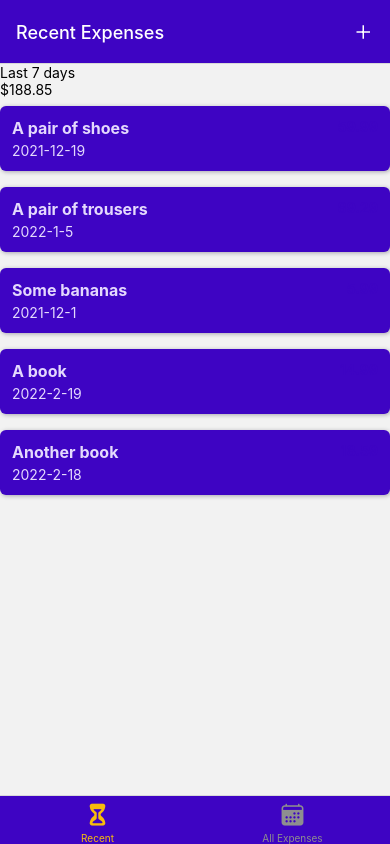
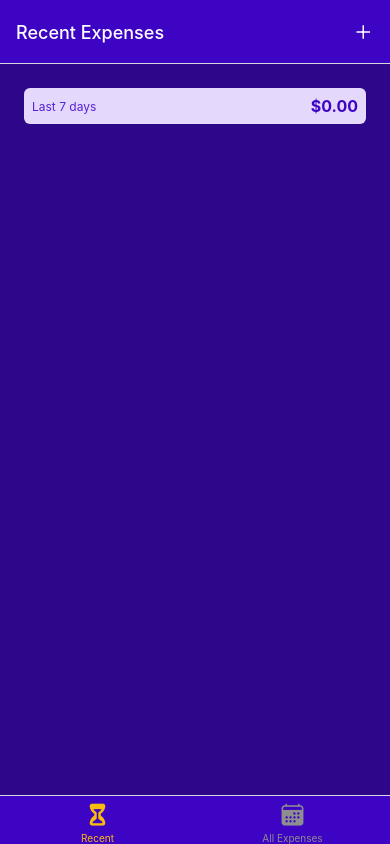
Before and after one commit to MarkoKustudija/ExpenseTracker_ReactNative, a React Native app: screen /RecentExpenses in a window 390 px wide. Built offline with nearby package versions, Linux system fonts and the light colour scheme.

Commit message:
adding useContext for managing app-wide-state

```diff
--- a/App.js
+++ b/App.js
@@ -9,6 +9,7 @@ import { NavigationContainer } from "@react-navigation/native";
 import { GlobalStyles } from "./constants/styles";
 import { Ionicons } from "@expo/vector-icons";
 import IconButton from "./components/ui/IconButton";
+import ExpensesContextProvider from "./store/expenses-context";
 
 const Stack = createNativeStackNavigator();
 const BottomTabs = createBottomTabNavigator();
@@ -63,6 +64,7 @@ export default function App() {
   return (
     <>
       <StatusBar style="auto" />
+      <ExpensesContextProvider>
         <NavigationContainer>
           <Stack.Navigator>
             <Stack.Screen
@@ -73,6 +75,7 @@ export default function App() {
             <Stack.Screen name="ManageExpense" component={ManageExpense} />
           </Stack.Navigator>
         </NavigationContainer>
+      </ExpensesContextProvider>
     </>
   );
 }
--- a/components/ExpensesOutput/ExpensesList.js
+++ b/components/ExpensesOutput/ExpensesList.js
@@ -2,18 +2,12 @@ import { View, Text, FlatList } from "react-native";
 import React from "react";
 import ExpenseItem from "./ExpenseItem";
 
+function renderExpenseItem(itemData) {
+  return <ExpenseItem {...itemData.item} />;
+}
+
 const ExpensesList = ({ expenses }) => {
   // from dummy_data
-  function renderExpenseItem(itemData) {
-
-    return (
-      <ExpenseItem {...itemData.item}
-        // description={itemData.item.description}
-        // date={itemData.item.date}
-        // amount={itemData.item.amount}
-      />
-    );
-  }
 
   return (
     <FlatList
--- a/components/ExpensesOutput/ExpensesOutput.js
+++ b/components/ExpensesOutput/ExpensesOutput.js
@@ -1,48 +1,28 @@
-import { View, Text } from 'react-native'
-import React from 'react'
+import { View, Text, StyleSheet } from 'react-native'
+import React, { useContext } from 'react'
 import ExpensesSummary from './ExpensesSummary'
 import ExpensesList from './ExpensesList'
+import { ExpensesContext } from '../../store/expenses-context'
+import { GlobalStyles } from '../../constants/styles'
 
+const ExpensesOutput = ({expenses, expensesPerion}) => {
 
-const DUMMY_EXPENSES = [
-    {
-        id: 'e1',
-        description: 'A pair of shoes',
-        amount: 59.99,
-        date: new Date('2021-12-19')
-      },
-      {
-        id: 'e2',
-        description: 'A pair of trousers',
-        amount: 89.29,
-        date: new Date('2022-01-05')
-      },
-      {
-        id: 'e3',
-        description: 'Some bananas',
-        amount: 5.99,
-        date: new Date('2021-12-01')
-      },
-      {
-        id: 'e4',
-        description: 'A book',
-        amount: 14.99,
-        date: new Date('2022-02-19')
-      },
-      {
-        id: 'e5',
-        description: 'Another book',
-        amount: 18.59,
-        date: new Date('2022-02-18')
-      }
-]
-const ExpensesOutput = ({expenses, expensesPerion}) => {
   return (
-    <View>
-      <ExpensesSummary expenses = {DUMMY_EXPENSES} periodName={expensesPerion}/>
-      <ExpensesList  expenses={DUMMY_EXPENSES}/>
+    <View style={styles.container}>
+      <ExpensesSummary expenses = {expenses} periodName={expensesPerion}/>
+      <ExpensesList  expenses={expenses}/>
     </View>
   )
 }
 
-export default ExpensesOutput
+export default ExpensesOutput;
+
+const styles = StyleSheet.create({
+  container: {
+    flex: 1,
+    paddingHorizontal: 24,
+    paddingTop: 24,
+    paddingBottom: 0,
+    backgroundColor: GlobalStyles.colors.primary700
+  }
+});
--- a/components/ExpensesOutput/ExpensesSummary.js
+++ b/components/ExpensesOutput/ExpensesSummary.js
@@ -1,18 +1,38 @@
-import { View, Text } from 'react-native'
-import React from 'react'
+import { View, Text, StyleSheet } from "react-native";
+import React from "react";
+import {GlobalStyles} from '../../constants/styles';
 
-const ExpensesSummary = ({expenses, periodName}) => {
-
-    const expensesSum = expenses.reduce((sum, expenses) => {
-        return sum + expenses.amount
-    }, 0);
+const ExpensesSummary = ({ expenses, periodName }) => {
+  const expensesSum = expenses.reduce((sum, expenses) => {
+    return sum + expenses.amount;
+  }, 0);
 
   return (
-    <View>
-      <Text>{periodName}</Text>
-      <Text>${expensesSum.toFixed(2)}</Text>
+    <View style={styles.container}>
+      <Text style={styles.period}>{periodName}</Text>
+      <Text style={styles.sum}>${expensesSum.toFixed(2)}</Text>
     </View>
-  )
-}
+  );
+};
 
-export default ExpensesSummary
+export default ExpensesSummary;
+
+const styles = StyleSheet.create({
+  container: {
+    padding: 8,
+    backgroundColor: GlobalStyles.colors.primary50,
+    borderRadius: 6,
+    flexDirection: "row",
+    justifyContent: "space-between",
+    alignItems: "center",
+  },
+  period: {
+    fontSize: 12,
+    color: GlobalStyles.colors.primary400,
+  },
+  sum: {
+    fontSize: 16,
+    fontWeight: "bold",
+    color: GlobalStyles.colors.primary500,
+  },
+});
--- a/screens/AllExpenses.js
+++ b/screens/AllExpenses.js
@@ -1,12 +1,17 @@
-import React from "react";
+import React, { useContext } from "react";
 import { View, Text } from "react-native";
 import ExpensesOutput from "../components/ExpensesOutput/ExpensesOutput";
+import { ExpensesContext } from "../store/expenses-context";
 
 function AllExpenses() {
+  const expensesCtx = useContext(ExpensesContext);
+
   return (
-    <View>
-      <ExpensesOutput expensesPerion= 'Total' />
-    </View>
+    <ExpensesOutput
+      expenses={expensesCtx.expenses}
+      expensesPerion="Total"
+      fallbackText="No registered expenses found!"
+    />
   );
 }
 
--- a/screens/ManageExpense.js
+++ b/screens/ManageExpense.js
@@ -1,10 +1,14 @@
-import React, { useLayoutEffect } from "react";
+import React, { useContext, useLayoutEffect } from "react";
 import { View, Text, StyleSheet } from "react-native";
 import { GlobalStyles } from "../constants/styles";
 import Button from "../components/ui/Button";
 import IconButton from "../components/ui/IconButton";
+import { ExpensesContext } from "../store/expenses-context";
 
 const ManageExpense = ({ route, navigation }) => {
+
+  const expensesCtx = useContext(ExpensesContext);
+
   const editedExpenseId = route.params?.expenseId;
   const isEditing = !!editedExpenseId;
 
@@ -15,6 +19,7 @@ const ManageExpense = ({ route, navigation }) => {
   }, [isEditing, navigation]);
 
   function deleteExpenseHandler() {
+    expensesCtx.deleteExpense(editedExpenseId);
     navigation.goBack();
   }
 
@@ -23,6 +28,19 @@ const ManageExpense = ({ route, navigation }) => {
   }
 
   function confirmHandler() {
+    if (isEditing) {
+      expensesCtx.updateExpense(editedExpenseId, {
+        description: "EDITED OLD EXPENSE!!!!",
+        amount: 29.99,
+        date: new Date("2023-08-05"),
+      });
+    } else {
+      expensesCtx.addExpense({
+        description: "ADD NEW EXPENSE!!!!",
+        amount: 29.99,
+        date: new Date("2023-08-05"),
+      });
+    }
     navigation.goBack();
   }
 
--- a/screens/RecentExpenses.js
+++ b/screens/RecentExpenses.js
@@ -1,13 +1,26 @@
-import { View, Text } from 'react-native'
-import React from 'react'
-import ExpensesOutput from '../components/ExpensesOutput/ExpensesOutput'
+import { View, Text } from "react-native";
+import React, { useContext } from "react";
+import ExpensesOutput from "../components/ExpensesOutput/ExpensesOutput";
+import { ExpensesContext } from "../store/expenses-context";
+import { getDateMinusDays } from "../util/date";
 
 const RecentExpenses = () => {
+  const expensesCtx = useContext(ExpensesContext);
+
+  const recentExpenses = expensesCtx.expenses.filter((expense) => {
+    const today = new Date();
+    const date7DaysAgo = getDateMinusDays(today, 7);
+
+    return expense.date >= date7DaysAgo && expense.date <= today;
+  });
+
   return (
-    <View>
-      <ExpensesOutput expensesPerion= 'Last 7 days' />
-    </View>
-  )
-}
+    <ExpensesOutput
+      expenses={recentExpenses}
+      expensesPerion="Last 7 days"
+      fallbackText="No expenses registered for the last 7 days."
+    />
+  );
+};
 
-export default RecentExpenses
+export default RecentExpenses;
--- /dev/null
+++ b/store/expenses-context.js
@@ -0,0 +1,94 @@
+import { createContext, useReducer } from "react";
+
+const DUMMY_EXPENSES = [
+  {
+    id: "e1",
+    description: "A pair of shoes",
+    amount: 59.99,
+    date: new Date("2021-12-19"),
+  },
+  {
+    id: "e2",
+    description: "A pair of trousers",
+    amount: 89.29,
+    date: new Date("2022-01-05"),
+  },
+  {
+    id: "e3",
+    description: "Some bananas",
+    amount: 5.99,
+    date: new Date("2021-12-01"),
+  },
+  {
+    id: "e4",
+    description: "A book",
+    amount: 14.99,
+    date: new Date("2022-02-19"),
+  },
+  {
+    id: "e5",
+    description: "Another book",
+    amount: 18.59,
+    date: new Date("2022-02-18"),
+  },
+];
+
+export const ExpensesContext = createContext({
+  expenses: [],
+  addExpense: ({ description, amount, date }) => {},
+  deleteExpense: (id) => {},
+  updateExpense: (id, {description, amount, date }) => {},
+});
+
+function expenseReducer(state, action) {
+  switch (action.type) {
+    case "ADD":
+      const id = new Date().toString() + Math.random().toString();
+      return [{ ...action.payload, id: id }, ...state];
+    case "UPDATE":
+      const updatableExpenseIndex = state.findIndex(
+        (expense) => expense.id === action.payload.id
+      );
+      const updatableExpense = state[updatableExpenseIndex];
+      const updatedItem = { ...updatableExpense, ...action.payload.data };
+      const updatedExpenses = [...state];
+      updatedExpenses[updatableExpenseIndex] = updatedItem;
+      return updatedExpenses;
+
+    case "DELETE":
+      return state.filter((expense) => expense.id !== action.payload);
+    default:
+      return state;
+  }
+}
+
+function ExpensesContextProvider({ children }) {
+  const [expensesState, dispatch] = useReducer(expenseReducer, DUMMY_EXPENSES);
+
+  function addExpense(expenseData) {
+    dispatch({ type: "ADD", payload: expenseData });
+  }
+
+  function deleteExpense(id) {
+    dispatch({ type: "DELETE", payload: id });
+  }
+
+  function updateExpense(id, expenseData) {
+    dispatch({ type: "UPDATE", payload: { id: id, data: expenseData } });
+  }
+
+  const value = {
+    expenses: expensesState,
+    addExpense: addExpense,
+    deleteExpense: deleteExpense,
+    updateExpense: updateExpense,
+  };
+
+  return (
+    <ExpensesContext.Provider value={value}>
+      {children}
+    </ExpensesContext.Provider>
+  );
+}
+
+export default ExpensesContextProvider;
--- a/util/date.js
+++ b/util/date.js
@@ -1,3 +1,7 @@
 export function getFormattedDate(date) {
-    return `${date.getFullYear()}-${date.getMonth() + 1}-${date.getDate()}`;
-  }
+  return `${date.getFullYear()}-${date.getMonth() + 1}-${date.getDate()}`;
+}
+
+export function getDateMinusDays(date, days) {
+  return new Date(date.getFullYear(), date.getMonth(), date.getDate() - days);
+}
```
Lines whose indentation alone changed are shown as unchanged.
